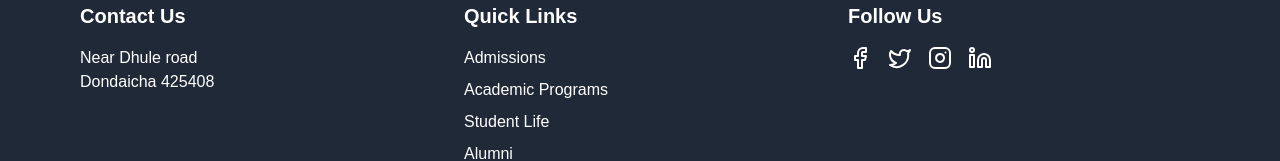
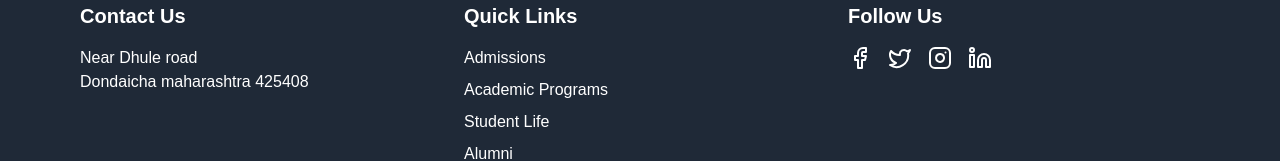
Before and after one commit to Hitesh007-p/college-portfolio, a Next.js app: page / in a window 1280 px wide. Shown: the part 5177-5338 px from the top of the page. Built offline with nearby package versions, Linux system fonts and the light colour scheme.

Commit message:
ad state

```diff
--- a/components/Footer.tsx
+++ b/components/Footer.tsx
@@ -10,7 +10,7 @@ export default function Footer() {
           <div>
             <h3 className="text-xl font-semibold mb-4">Contact Us</h3>
             <p>Near Dhule road</p>
-            <p>Dondaicha 425408</p>
+            <p>Dondaicha maharashtra 425408</p>
 
           </div>
           <div>
```
